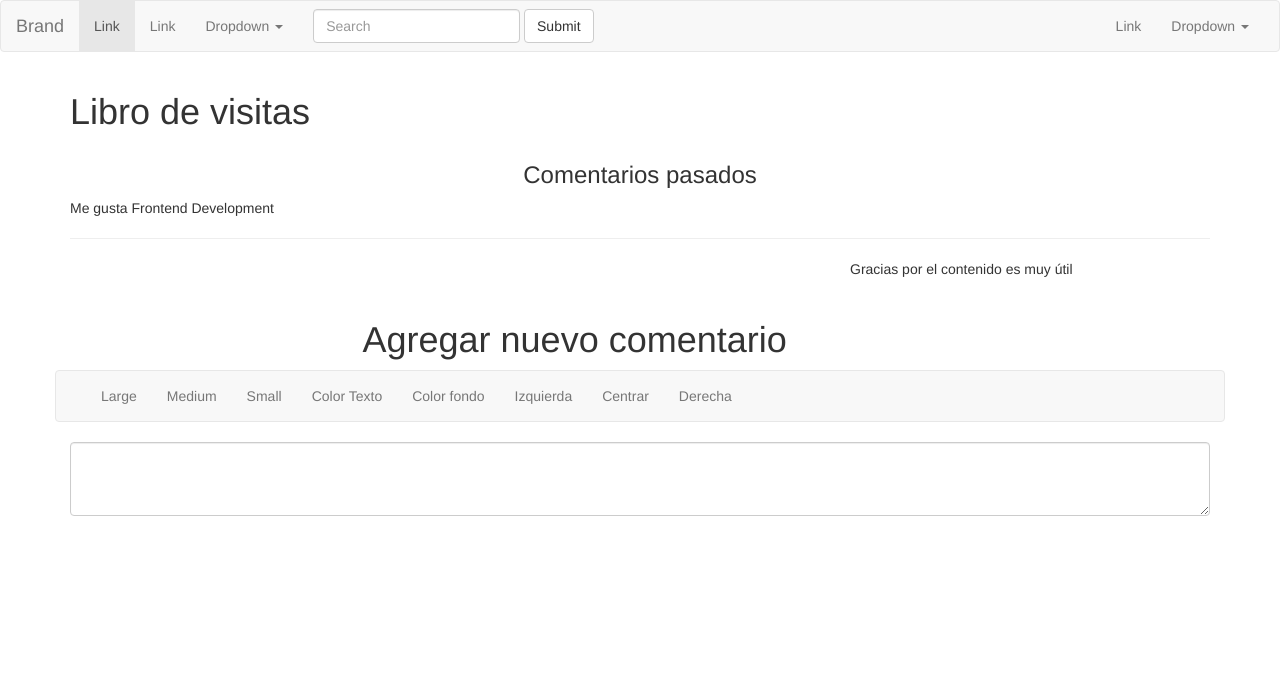
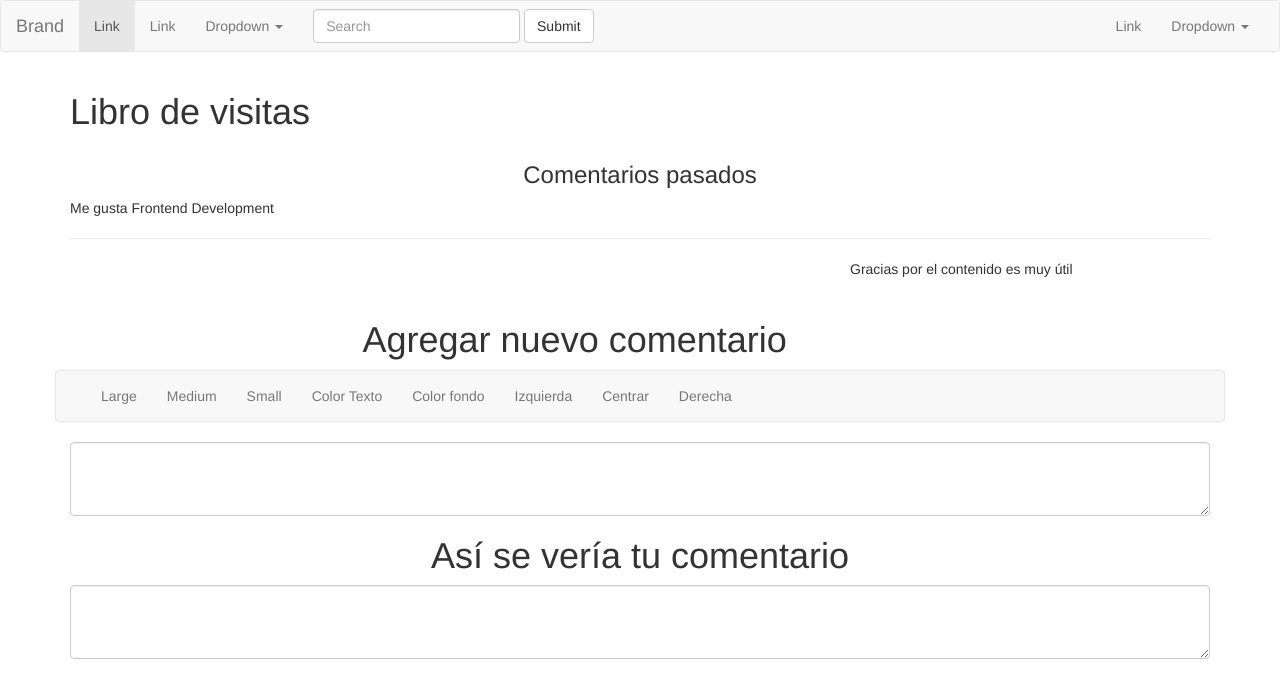
Before and after one commit to erimcolin/libro-visitas, a plain HTML site: page index.html in a window 1280 px wide. Shown: the top 698 px of the page. Drawn offline with nearby package versions, Linux system fonts and the light colour scheme.

Commit message:
completando la segunda parte

```diff
--- a/index.html
+++ b/index.html
@@ -116,13 +116,26 @@
     </div><!-- /.navbar-collapse -->
   </div><!-- /.container-fluid -->
 </nav>
+</div>
+
+  <div>
+    <form>
+      <div class="form-group">
+        <textarea class="form-control" id="exampleFormControlTextarea1" rows="3"></textarea>
+      </div>
+    </form>
   </div>
-  <form>
-  <div class="form-group">
-    <textarea class="form-control" id="exampleFormControlTextarea1" rows="3"></textarea>
+
+  <div>
+    <h1 class="text-center">Así se vería tu comentario</h1>
+    <form>
+      <div class="form-group">
+        <textarea class="form-control" id="exampleFormControlTextarea1" rows="3"></textarea>
+      </div>
+    </form>
   </div>
-</form>
-</div>
+
+
 
 <!-- Latest compiled and minified JavaScript -->
 <script src="https://maxcdn.bootstrapcdn.com/bootstrap/3.3.7/js/bootstrap.min.js" integrity="sha384-Tc5IQib027qvyjSMfHjOMaLkfuWVxZxUPnCJA7l2mCWNIpG9mGCD8wGNIcPD7Txa" crossorigin="anonymous"></script>
```
